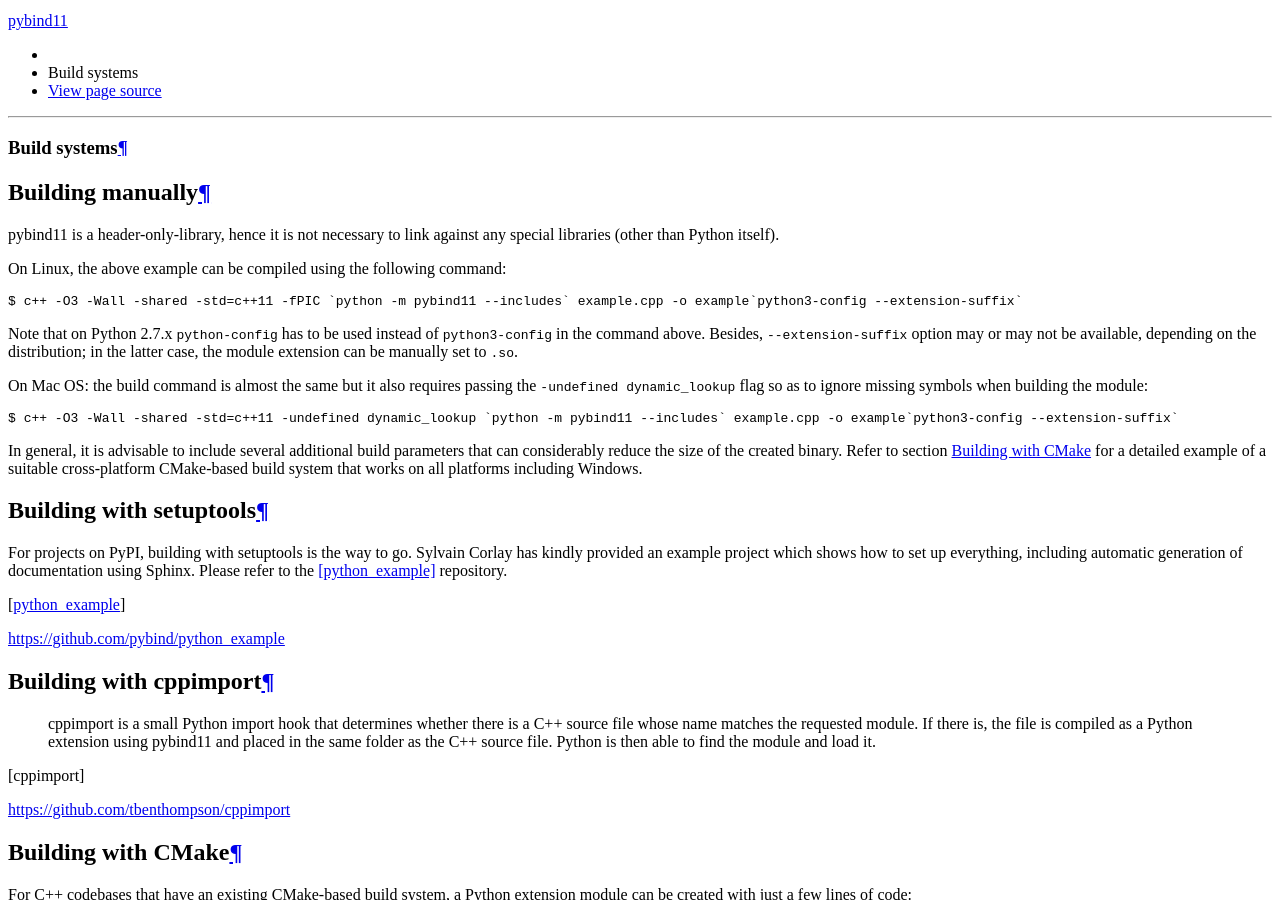
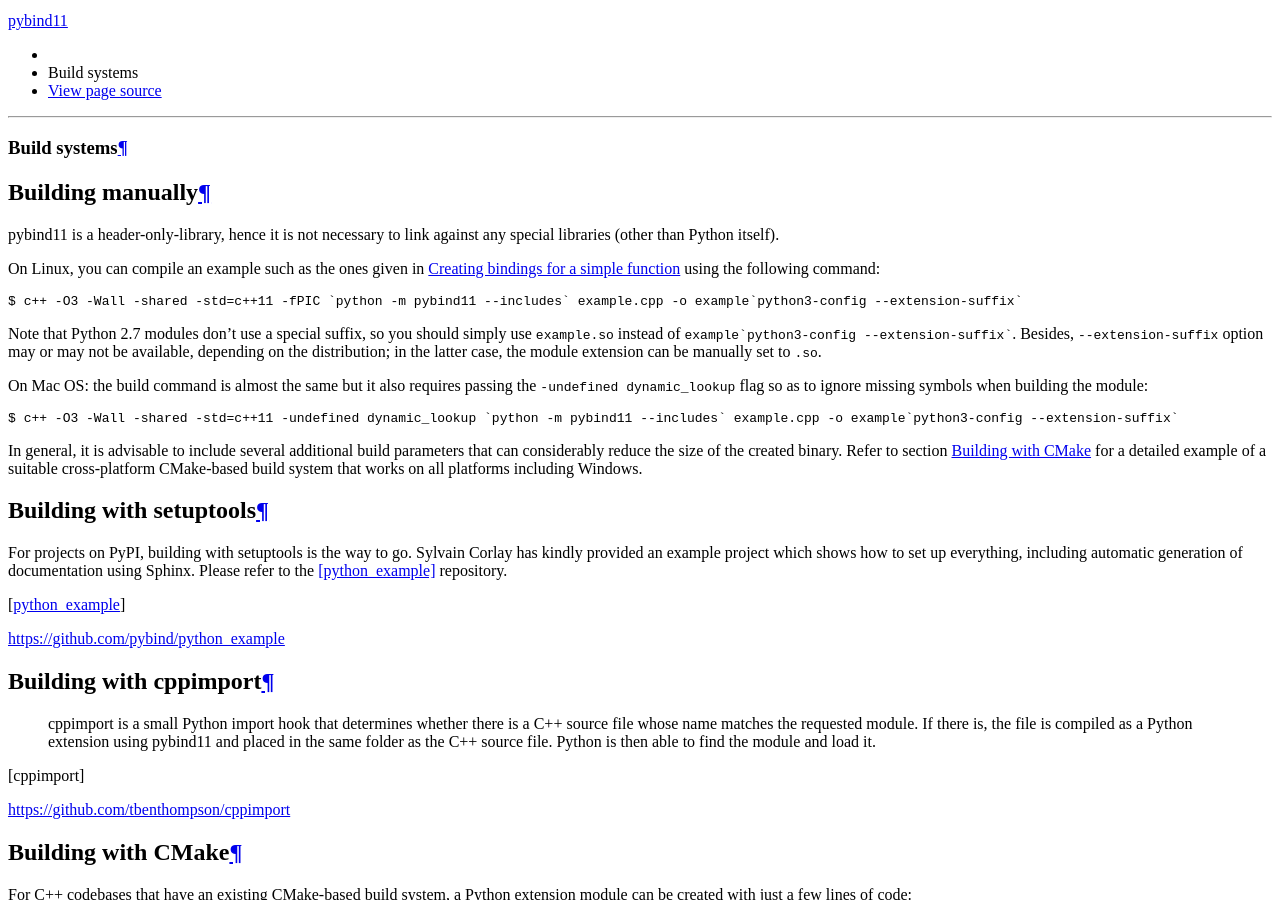
Before and after one commit to pybind/pybind11, a Sphinx documentation site: the page built from docs/compiling.rst, in a window 1280 px wide and 900 px high, scrolled down 721 px. Built offline with Sphinx 7.4.7 and the Read the Docs theme 2.0.0, drawn with Linux system fonts in a browser that asks for light colours.

Commit message:
Corrections suggested by @jagerman
[skip ci]

````diff
--- a/docs/basics.rst
+++ b/docs/basics.rst
@@ -72,6 +72,8 @@
     namespace py = pybind11;
 
 Some features may require additional headers, but those will be specified as needed.
+
+.. _simple_example:
 
 Creating bindings for a simple function
 =======================================
--- a/docs/compiling.rst
+++ b/docs/compiling.rst
@@ -9,16 +9,18 @@
 pybind11 is a header-only-library, hence it is not necessary to link against
 any special libraries (other than Python itself).
 
-On Linux, the above example can be compiled using the following command:
+On Linux, you can compile an example such as the ones given in
+:ref:`simple_example` using the following command:
 
 .. code-block:: bash
 
     $ c++ -O3 -Wall -shared -std=c++11 -fPIC `python -m pybind11 --includes` example.cpp -o example`python3-config --extension-suffix`
 
-Note that on Python 2.7.x ``python-config`` has to be used instead of
-``python3-config`` in the command above. Besides, ``--extension-suffix``
-option may or may not be available, depending on the distribution; in the latter
-case, the module extension can be manually set to ``.so``.
+Note that Python 2.7 modules don't use a special suffix, so you should simply
+use ``example.so`` instead of ``example`python3-config --extension-suffix```.
+Besides, ``--extension-suffix`` option may or may not be available, depending
+on the distribution; in the latter case, the module extension can be manually
+set to ``.so``.
 
 On Mac OS: the build command is almost the same but it also requires passing
 the ``-undefined dynamic_lookup`` flag so as to ignore missing symbols when
````
